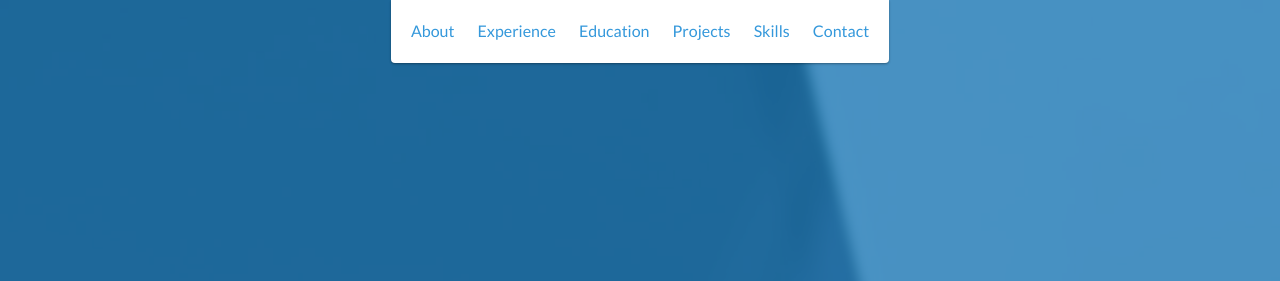
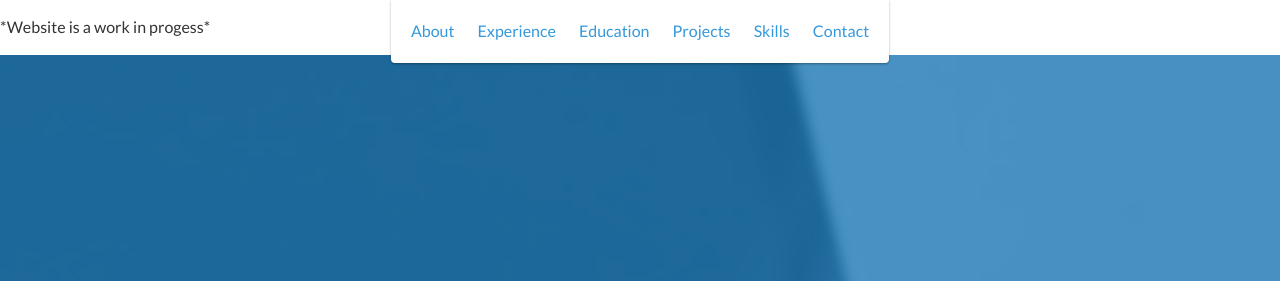
Before and after one commit to shivanisoman/shivanisoman.github.io, a website: page index.html in a window 1280 px wide. Shown: the top 281 px of the page. Drawn offline with nearby package versions, Linux system fonts and the light colour scheme.

Commit message:
WIP disclaimer

```diff
--- a/index.html
+++ b/index.html
@@ -15,6 +15,9 @@
 </head>
 
 <body>
+    <div id="disclaimer">
+        <p>*Website is a work in progess*<p>
+    </div>
     <div id="mobile-menu-open" class="shadow-large">
         <i class="fa fa-bars" aria-hidden="true"></i>
     </div>
```
